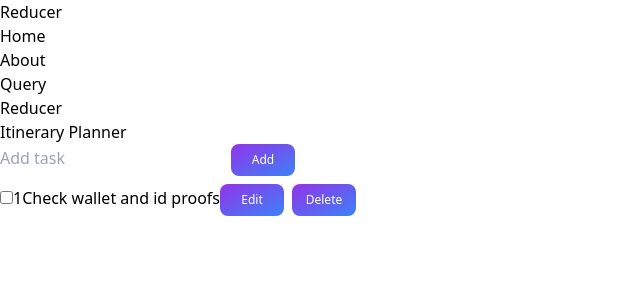
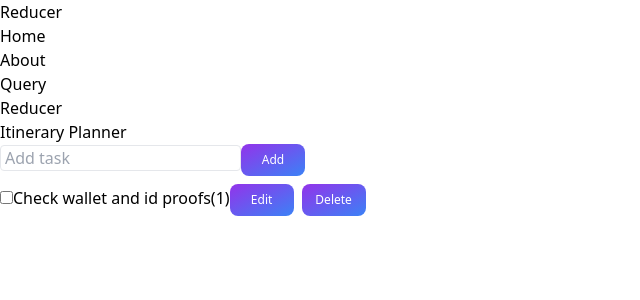
Before and after one commit to pagarevijayy/dev-dojo, a React (Vite) app in the folder kata-react-context/: page /reducer in a window 1280 px wide. Shown: the top 300 px of the page, without its empty margins (0-640 px from the left). Built offline with nearby package versions, Linux system fonts and the light colour scheme.

Commit message:
cosmetics

```diff
--- a/kata-react-context/src/App.css
+++ b/kata-react-context/src/App.css
@@ -1,3 +1,7 @@
 .btn-primary {
     @apply text-xs text-white bg-gradient-to-br from-purple-600 to-blue-500 hover:bg-gradient-to-bl focus:ring-4 focus:outline-none focus:ring-blue-300 dark:focus:ring-blue-800 font-medium rounded-lg px-2 py-2 text-center me-2 mb-2 min-w-16;
 }
+
+.primary-input {
+    @apply px-1 border rounded;
+}
--- a/kata-react-context/src/components/itinerary/AddTasks.tsx
+++ b/kata-react-context/src/components/itinerary/AddTasks.tsx
@@ -10,7 +10,7 @@ const AddTasks = () => {
     return (
         <label className="space-x-2">
             <input
-                className="px-1 border rounded"
+                className="primary-input"
                 placeholder="Add task"
                 value={text}
                 onChange={(e) => setText(e.target.value)}
--- a/kata-react-context/src/components/itinerary/TaskItem.tsx
+++ b/kata-react-context/src/components/itinerary/TaskItem.tsx
@@ -15,6 +15,7 @@ const TaskItem = ({ task }: TaskItemProps) => {
         taskContent = (
             <>
                 <input
+                    className="primary-input"
                     value={task.text}
                     onChange={(e) => {
                         context.itineraryDispatch({
@@ -37,8 +38,12 @@ const TaskItem = ({ task }: TaskItemProps) => {
     } else {
         taskContent = (
             <>
-                {task.id}
-                {task.text}
+                <span>
+                    {task.text}
+                    <span className="text-gray-600 text-xs mx-1 align-super">
+                        ({task.id})
+                    </span>
+                </span>
                 <button
                     className="btn-primary"
                     onClick={() => setIsEditing(true)}
@@ -53,7 +58,7 @@ const TaskItem = ({ task }: TaskItemProps) => {
         <li>
             <label className="space-x-2">
                 <input
-                    className="m-2"
+                    className="m-1"
                     type="checkbox"
                     checked={task.done}
                     onChange={(e) => {
```
